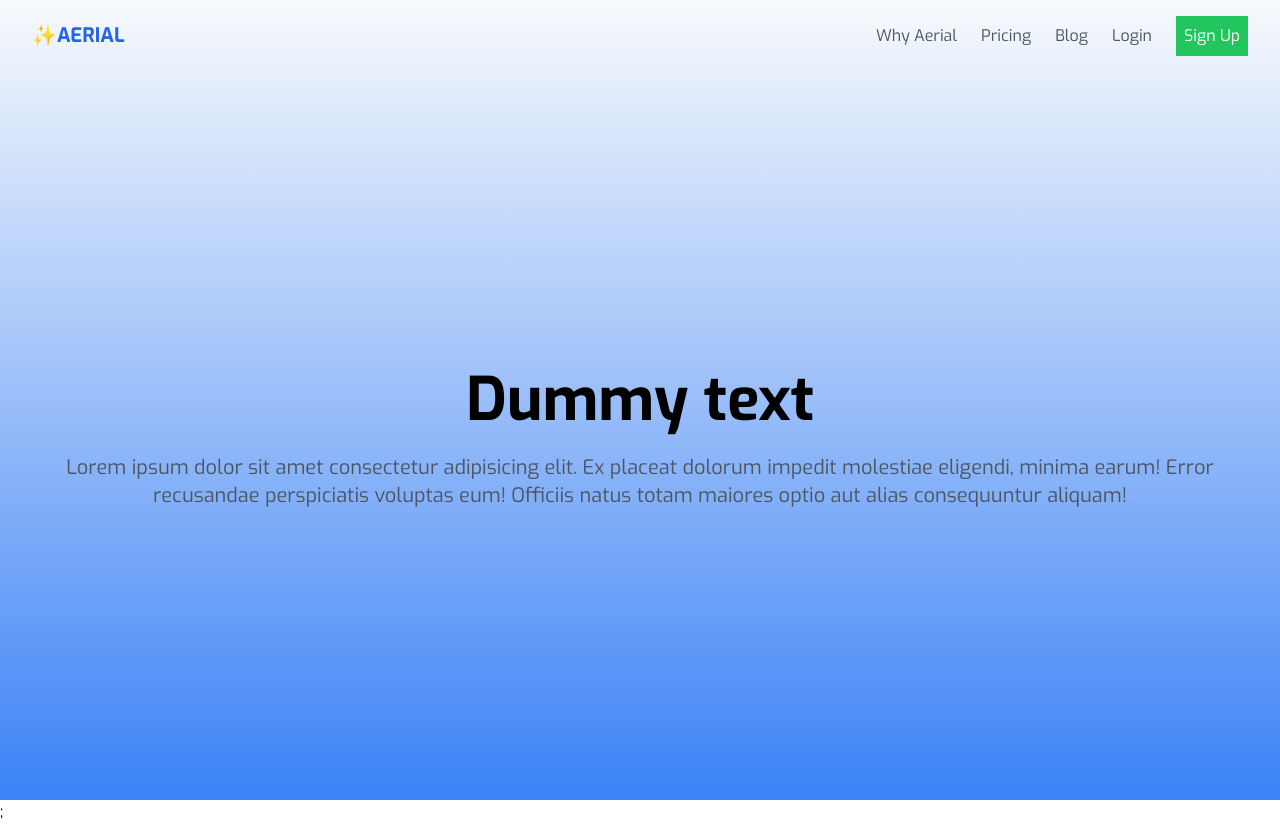
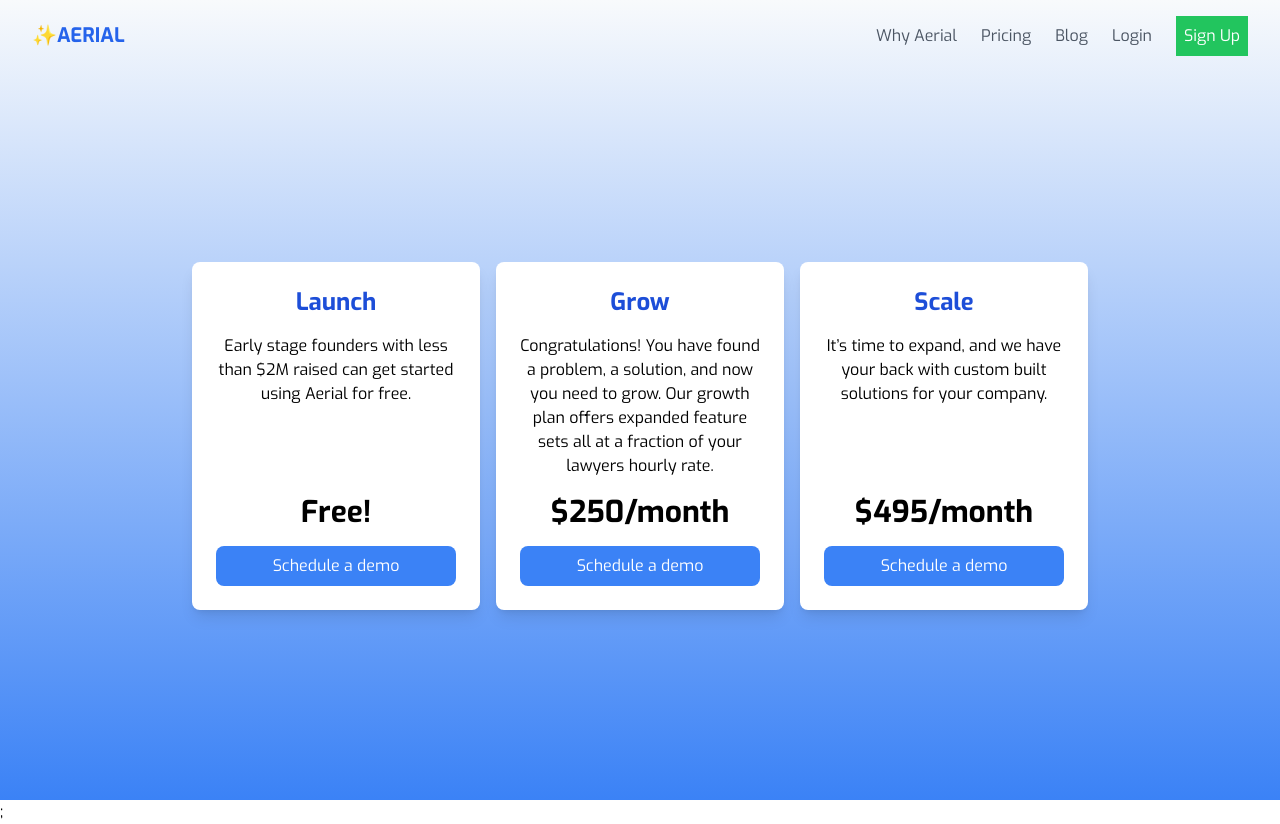
Before and after one commit to aerialops/dummy-marketing-website-mixpanel, a Next.js app: page /pricing in a window 1280 px wide. Built offline with nearby package versions, Linux system fonts and the light colour scheme.

Commit message:
Feat: Add pricing cards with links to external website

```diff
--- a/src/pages/pricing.tsx
+++ b/src/pages/pricing.tsx
@@ -1,18 +1,55 @@
 import { Background } from "~/components/background";
 import { Header } from "~/components/header";
+
+const PricingCard: React.FC<{
+  title: string;
+  description: string;
+  price: string;
+}> = ({ title, description, price }) => {
+  return (
+    <div className="flex flex-grow flex-col rounded-lg bg-white p-6 shadow-lg">
+      <h3 className="mb-4 text-2xl font-bold text-blue-700">{title}</h3>
+
+      <div className="mb-4">
+        <p>{description}</p>
+      </div>
+
+      <div className="flex-grow" />
+      <h2 className="mb-4 text-3xl font-bold">{price}</h2>
+
+      <a
+        href="https://calendly.com/doug-aerial/website-demo-request"
+        target="_blank"
+        className="rounded-lg bg-blue-500 px-4 py-2 text-white"
+      >
+        Schedule a demo
+      </a>
+    </div>
+  );
+};
 
 export default function Page() {
   return (
     <Background>
       <Header />
       <header className="flex flex-grow flex-col items-center justify-center space-y-4 px-8 py-16 text-center">
-        <h1 className="text-6xl font-bold leading-tight">Dummy text</h1>
-        <p className="text-xl text-gray-600">
-          Lorem ipsum dolor sit amet consectetur adipisicing elit. Ex placeat
-          dolorum impedit molestiae eligendi, minima earum! Error recusandae
-          perspiciatis voluptas eum! Officiis natus totam maiores optio aut
-          alias consequuntur aliquam!
-        </p>
+        <div className="grid max-w-4xl grid-cols-3 gap-4">
+          <PricingCard
+            title="Launch"
+            description="Early stage founders with less than $2M raised can get started using Aerial for free."
+            price="Free!"
+          />
+          <PricingCard
+            title="Grow"
+            description="Congratulations! You have found a problem, a solution, and now you need to grow. Our growth plan offers expanded feature sets all at a fraction of your lawyers hourly rate."
+            price="$250/month"
+          />
+          <PricingCard
+            title="Scale"
+            description="It’s time to expand, and we have your back with custom built solutions for your company."
+            price="$495/month"
+          />
+        </div>
       </header>
     </Background>
   );
```
